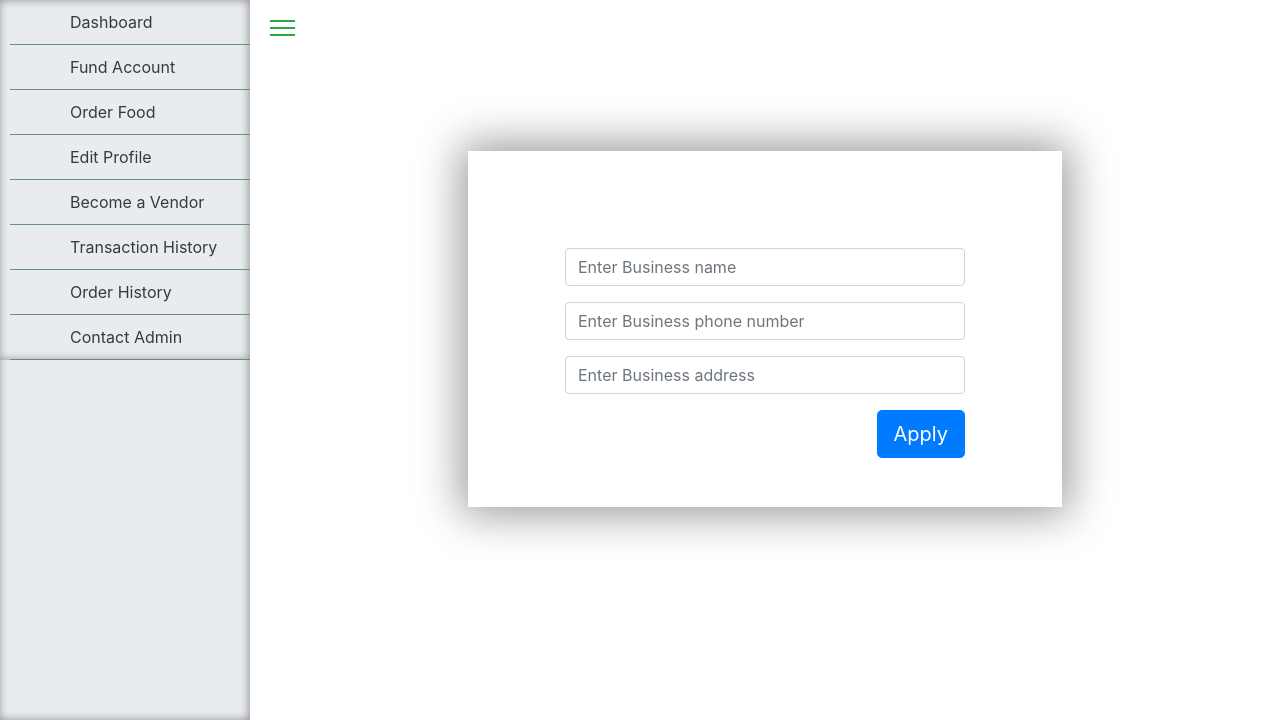
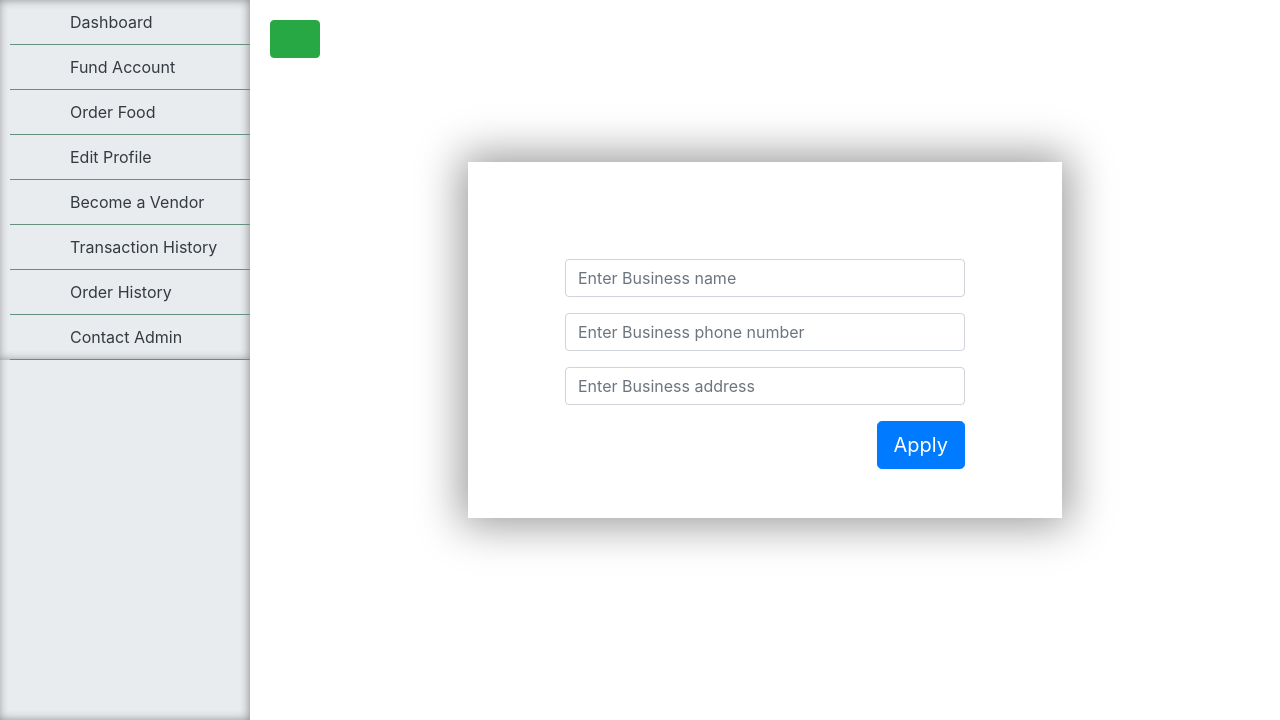
Before and after one commit to iyanuakins/pickneat, a Flask app: page /apply in a window 1280 px wide. Shown: the part 80-800 px from the top of the page. Run offline with Flask 2, Linux system fonts and the light colour scheme; some libraries are stand-ins or nearby versions.

Commit message:
Fixed sidebar toggle button

```diff
--- a/controllers/admin.py
+++ b/controllers/admin.py
@@ -13,7 +13,7 @@ def user_management_handler(request, database):
 
     #Retrieves User Information from Database
     if  request.form.get("filters"):
-        if request.form.get("filters") == "all_user":
+        if request.form.get("filters") == "all_users":
             users = database.execute("SELECT id, full_name, username, email, user_type, status FROM users")
             return render_template("user_management.html", users = users)
         users = database.execute("SELECT id, full_name, username, email, user_type, status FROM users WHERE user_type = :user_type", user_type = request.form.get("filters"))
--- a/static/sidebar.css
+++ b/static/sidebar.css
@@ -148,13 +148,12 @@
     border-bottom: #28a745 2px solid;
 }
 
-.navi-btn > label > span {
+#toggle-sidebar > span {
     display: block;
-    width: 25px;
-    height: 7px;
-    border-top: 2px solid #28a745;
+    width: 1.5em;
+    height: 0.5em;
+    border-bottom: #28a745 2px solid;
 }
-
 .pointer {
     cursor: pointer;
 }
--- a/templates/layout2.html
+++ b/templates/layout2.html
@@ -70,13 +70,11 @@
 
                             <!-- Page Content Holder -->
                             <div id="content">
-                                <div class="navi-btn" id="toggle-sidebar">
-                                    <label for="navi-check" class="pointer">
+                                <label  id="toggle-sidebar" class="btn  btn-success"  type="button">
                                         <span></span>
                                         <span></span>
                                         <span></span>
-                                    </label>
-                                </div>
+                                </label>
                                 <main>
                                     {% block main %}{% endblock main %}
                                 </main>
--- a/templates/profile.html
+++ b/templates/profile.html
@@ -97,6 +97,10 @@
                 </div>
             </div>
 
+        <div class="col-lg-10 form-group">
+            <button type="submit" class="btn btn-primary">Update Profile</button>
+        </div>
+
     <div class="col-lg-10 form-group">
         <button type="submit" class="btn btn-success">Update Profile</button>
     </div>
--- a/templates/user_management.html
+++ b/templates/user_management.html
@@ -12,6 +12,7 @@
                     <div class="input-group-prepend">
                     <div class="input-group-text">Filter Users</div>
                         <select name="filters" id="filter" >
+                            <option value="">Select</option>
                             <option value="all_users">All users</option>
                             <option value="user">View users Only</option>
                             <option value="vendor">View vendors Only</option>
```
